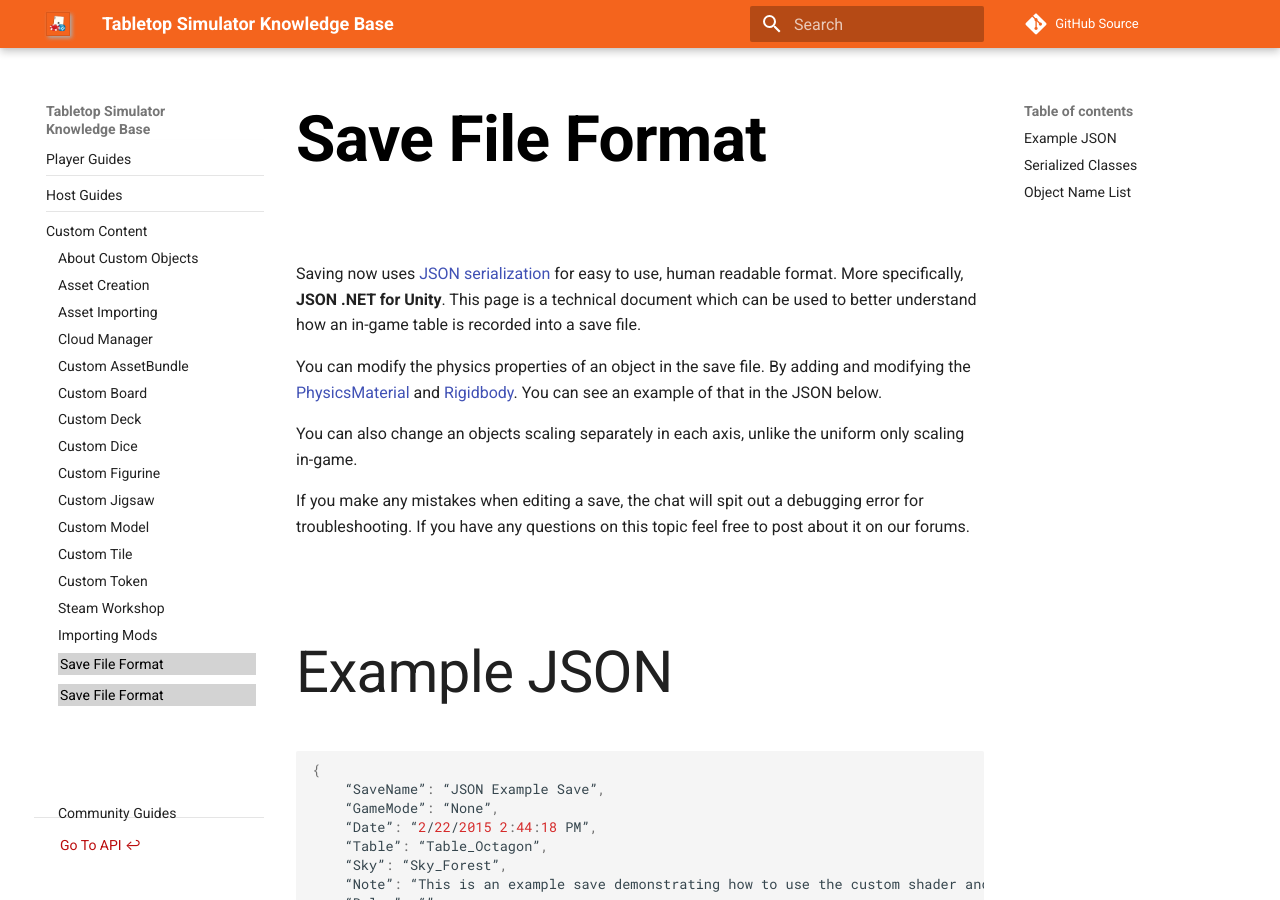
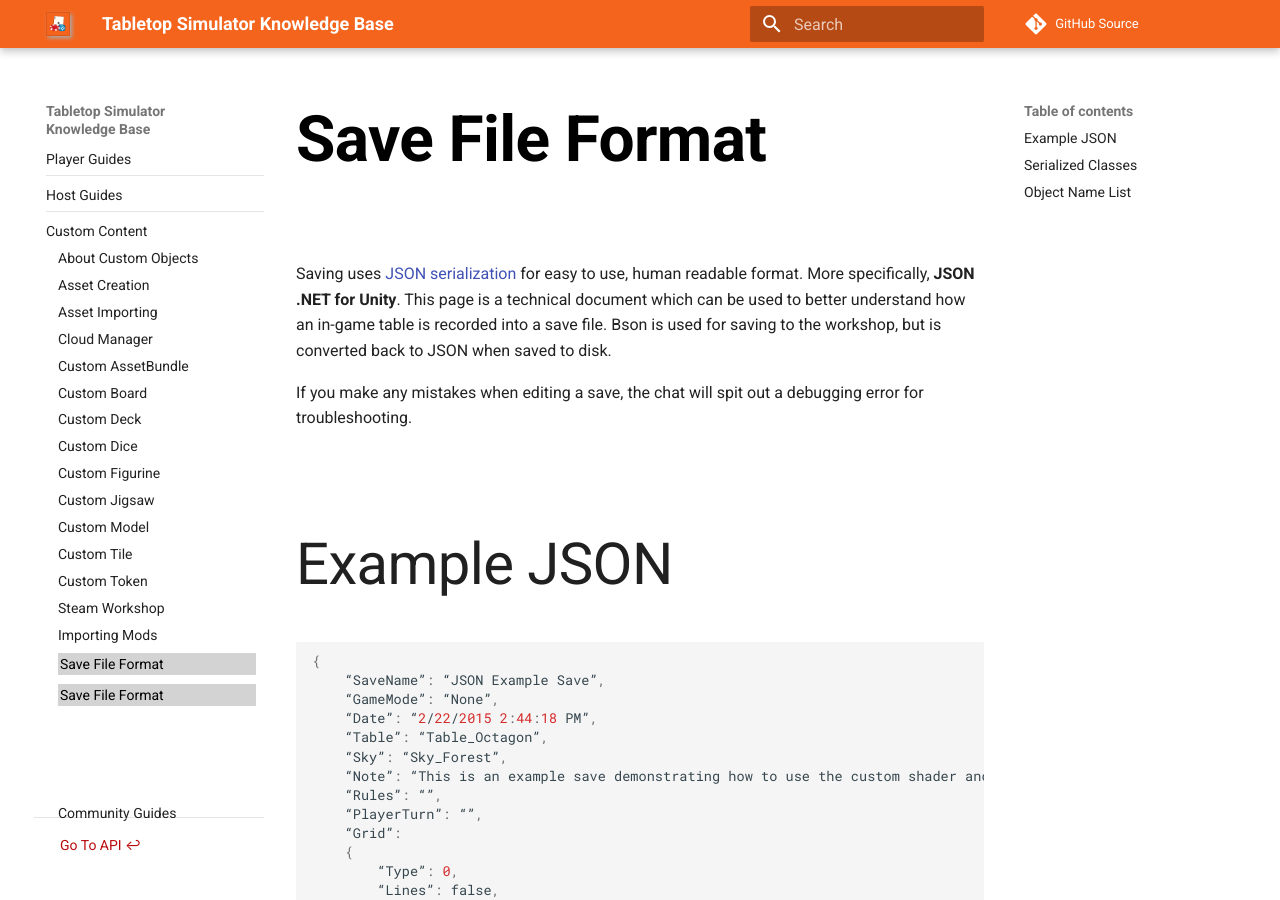
Before and after one commit to Berserk-Games/Tabletop-Simulator-Knowledge-Base, an MkDocs documentation site: the page built from docs/custom-content/save-file-format.md, in a window 1280 px wide and 900 px high. Built offline with MkDocs 1.6.1 and Material for MkDocs 9.7.7, drawn with Linux system fonts in a browser that asks for light colours; comment, search, counter and statistics services are not loaded; old or Windows-style settings are respelled for this version of MkDocs.

Commit message:
Update save-file-format.md

```diff
--- a/docs/custom-content/save-file-format.md
+++ b/docs/custom-content/save-file-format.md
@@ -1,11 +1,6 @@
-Saving now uses [JSON serialization](https://en.wikipedia.org/wiki/JSON) for easy to use, human readable format. More specifically, **JSON .NET for Unity**. This page is a technical document which can be used to better understand how an in-game table is recorded into a save file.
-
-You can modify the physics properties of an object in the save file. By adding and modifying the [PhysicsMaterial](https://docs.unity3d.com/Manual/class-PhysicMaterial.html) and [Rigidbody](https://docs.unity3d.com/Manual/class-Rigidbody.html). You can see an example of that in the JSON below.
-
-You can also change an objects scaling separately in each axis, unlike the uniform only scaling in-game.
+Saving uses [JSON serialization](https://en.wikipedia.org/wiki/JSON) for easy to use, human readable format. More specifically, **JSON .NET for Unity**. This page is a technical document which can be used to better understand how an in-game table is recorded into a save file. Bson is used for saving to the workshop, but is converted back to JSON when saved to disk.
 
 If you make any mistakes when editing a save, the chat will spit out a debugging error for troubleshooting.
-If you have any questions on this topic feel free to post about it on our forums.
 
 ##Example JSON
 
```
